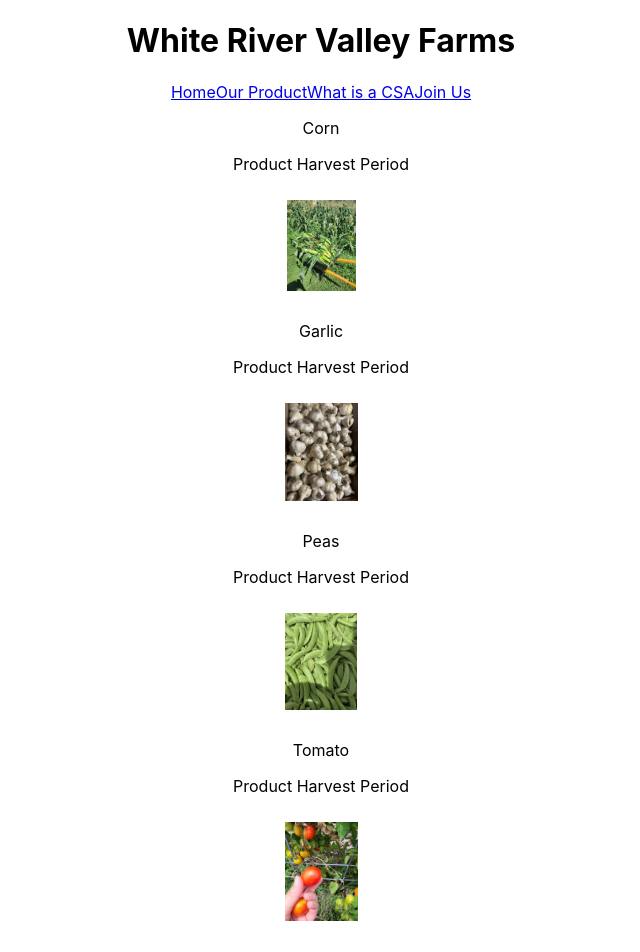
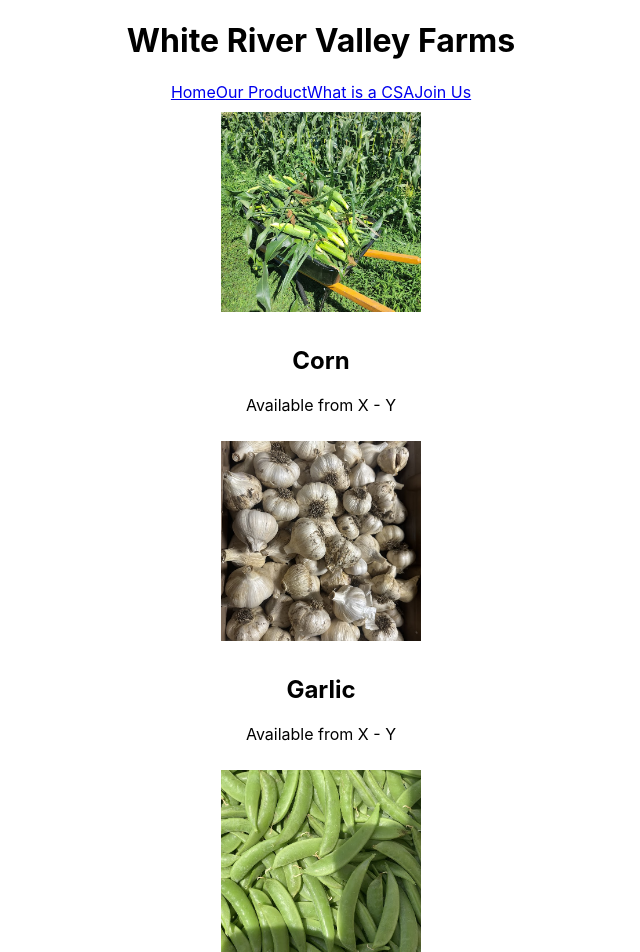
Before and after one commit to SeanGreeley/Fall2024_SCP_WhiteRiverValleyFarms, a React (Create React App) app in the folder my-app/: page /product in a window 1280 px wide. Shown: the top 952 px of the page, without its empty margins (319-959 px from the left). Built offline with nearby package versions, Linux system fonts and the light colour scheme.

Commit message:
Implemented JSON-loaded Produce

```diff
--- a/my-app/src/module/Our_product.js
+++ b/my-app/src/module/Our_product.js
@@ -7,6 +7,7 @@ import Tomato from '../Images/TomatoPlant2.png'
 import allText from '../textElements.json';
 
 function OurProduct() {
+  const allImages = [Corn, Garlic, Peas, Tomato];
   return (
     <div id='root' className="App">
       <h1>{allText.home.title}</h1>
@@ -16,18 +17,11 @@ function OurProduct() {
         <Link to='/CSA'>What is a CSA</Link>
         <Link to='/join'>Join Us</Link>
       </nav>
-      <p>Corn</p>
-      <p>Product Harvest Period</p>
-      <img src={Corn} style={{width:'69px', height: '91px', margin: '10px'}} alt="Fresh Corn in Wheel Barral."/>
-      <p>Garlic</p>
-      <p>Product Harvest Period</p>
-      <img src={Garlic} style={{width:'73px', height: '98px', margin: '10px'}} alt="Many Galic bulbs on table."/>
-      <p>Peas</p>
-      <p>Product Harvest Period</p>
-      <img src={Peas} style={{width:'72px', height: '97px', margin: '10px'}} alt="Many Galic bulbs on table."/>
-      <p>Tomato</p>
-      <p>Product Harvest Period</p>
-      <img src={Tomato} style={{width:'73px', height: '99px', margin: '10px'}} alt="Many Galic bulbs on table."/>
+      <div>{allText.produce.listings.map((p,idx) => p.enabled && (<div>
+          <img src={allImages[idx]} style={{width: '200px', height: '200px', objectFit: 'cover', margin: '10px'}} alt={p.alt} title={p.alt}/>
+          <h2>{p.name}</h2>
+          <p>{p.desc}</p>
+      </div>))}</div>
     </div>
   );
 }
--- a/my-app/src/textElements.json
+++ b/my-app/src/textElements.json
@@ -7,15 +7,27 @@
     },
   "produce": {
       "listings":  [{
-        "name": "Doopy Goopy Atom II",
-        "alt": "A yummy React-flavored atom.",
-        "desc": "Delicious React-flavored atoms that we pick straight from the app-dev molecule!",
+        "name": "Corn",
+        "alt": "A barrow full of ripe corn husks.",
+        "desc": "Available from X - Y",
         "enabled": true
       },
       {
-        "name": "Wawa",
-        "alt": "The one and only wawa",
-        "desc": "How much wa can a wawa wa if a wawa wa's the wa's?",
+        "name": "Garlic",
+        "alt": "A crate full of garlic knots.",
+        "desc": "Available from X - Y",
+        "enabled": true
+      },
+      {
+        "name": "Peas",
+        "alt": "A large pile of pea pods.",
+        "desc": "Available from X - Y",
+        "enabled": true
+      },
+      {
+        "name": "Cherry Tomatoes",
+        "alt": "Two bright red cherry tomatoes being held in front of a tomato plant.",
+        "desc": "Available from X - Y",
         "enabled": true
       }]
   },
```
